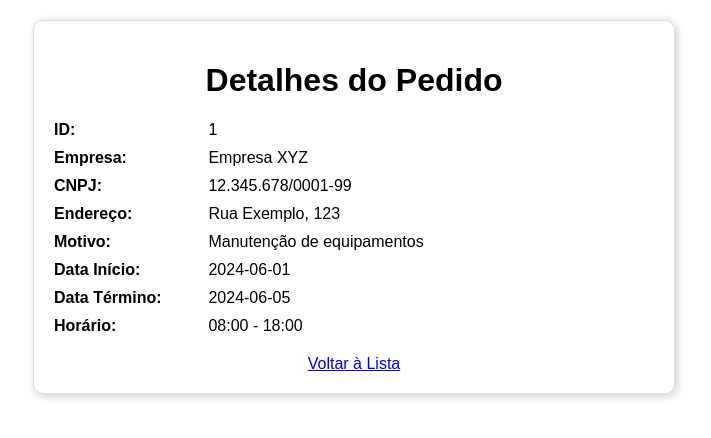
After one commit to dimitricarneiro/embarcacoes, a Flask app: page /pedido/1 in a window 1280 px wide. The commit adds this page. Shown: the top 438 px of the page, without its empty margins (286-997 px from the left). Run offline with Flask 3, Linux system fonts and the light colour scheme.

Commit message:
Cria a funcionalidade de aprovar o pedido

```diff
--- a/app/models.py
+++ b/app/models.py
@@ -11,6 +11,7 @@ class PedidoAutorizacao(db.Model):
     data_inicio = db.Column(db.Date, nullable=False)
     data_termino = db.Column(db.Date, nullable=False)
     horario_servico = db.Column(db.String(20), nullable=False)
+    status = db.Column(db.String(20), default="pendente", nullable=False)  # 🔹 Novo campo de status
 
     def __repr__(self):
-        return f"<PedidoAutorizacao {self.id} - {self.empresa_responsavel}>"
+        return f"<PedidoAutorizacao {self.id} - {self.empresa_responsavel} - {self.status}>"
--- a/app/routes.py
+++ b/app/routes.py
@@ -131,6 +131,37 @@ def exibir_pedidos():
 
     return render_template('lista-pedidos.html', pedidos=pedidos_paginados)
 
+@pedidos_bp.route('/pedido/<int:pedido_id>', methods=['GET'])
+def exibir_detalhes_pedido(pedido_id):
+    """ Exibe os detalhes de um pedido específico """
+    pedido = PedidoAutorizacao.query.get_or_404(pedido_id)
+
+    return render_template('detalhes-pedido.html', pedido=pedido)
+
+@pedidos_bp.route('/api/pedidos-autorizacao/<int:pedido_id>/aprovar', methods=['PUT'])
+def aprovar_pedido(pedido_id):
+    """ Aprova um pedido de autorização """
+
+    # 🔹 Verifica se a requisição tem a chave de autorização
+    auth_key = request.headers.get("Authorization")
+    SECRET_KEY = "RFB_SECRET"  # 🔹 Defina uma chave secreta estática
+
+    if auth_key != SECRET_KEY:
+        return jsonify({"error": "Acesso não autorizado"}), 403
+
+    # 🔹 Busca o pedido no banco
+    pedido = PedidoAutorizacao.query.get_or_404(pedido_id)
+
+    # 🔹 Verifica se já foi aprovado
+    if pedido.status == "aprovado":
+        return jsonify({"error": "Este pedido já foi aprovado"}), 400
+
+    # 🔹 Aprova o pedido
+    pedido.status = "aprovado"
+    db.session.commit()
+
+    return jsonify({"message": "Pedido aprovado com sucesso!", "id_autorizacao": pedido.id, "status": pedido.status}), 200
+
 
 @pedidos_bp.route('/formulario-pedido', methods=['GET'])
 def exibir_formulario():
--- /dev/null
+++ b/app/templates/detalhes-pedido.html
@@ -0,0 +1,53 @@
+<!DOCTYPE html>
+<html lang="pt-br">
+<head>
+    <meta charset="UTF-8">
+    <meta name="viewport" content="width=device-width, initial-scale=1.0">
+    <title>Detalhes do Pedido</title>
+    <style>
+        body {
+            font-family: Arial, sans-serif;
+            margin: 20px;
+        }
+        h1 {
+            text-align: center;
+        }
+        .container {
+            max-width: 600px;
+            margin: auto;
+            padding: 20px;
+            border: 1px solid #ddd;
+            border-radius: 10px;
+            box-shadow: 2px 2px 10px #ccc;
+        }
+        .info {
+            margin-bottom: 10px;
+        }
+        .info strong {
+            display: inline-block;
+            width: 150px;
+        }
+        .back {
+            text-align: center;
+            margin-top: 20px;
+        }
+    </style>
+</head>
+<body>
+    <div class="container">
+        <h1>Detalhes do Pedido</h1>
+        <div class="info"><strong>ID:</strong> {{ pedido.id }}</div>
+        <div class="info"><strong>Empresa:</strong> {{ pedido.empresa_responsavel }}</div>
+        <div class="info"><strong>CNPJ:</strong> {{ pedido.cnpj_empresa }}</div>
+        <div class="info"><strong>Endereço:</strong> {{ pedido.endereco_empresa }}</div>
+        <div class="info"><strong>Motivo:</strong> {{ pedido.motivo_solicitacao }}</div>
+        <div class="info"><strong>Data Início:</strong> {{ pedido.data_inicio.strftime('%Y-%m-%d') }}</div>
+        <div class="info"><strong>Data Término:</strong> {{ pedido.data_termino.strftime('%Y-%m-%d') }}</div>
+        <div class="info"><strong>Horário:</strong> {{ pedido.horario_servico }}</div>
+
+        <div class="back">
+            <a href="/lista-pedidos">Voltar à Lista</a>
+        </div>
+    </div>
+</body>
+</html>
```
Also changed, not shown: app/templates/lista-pedidos.html (+34 -0 lines), database.db.
